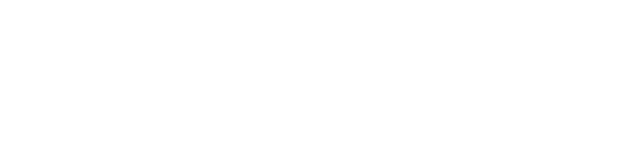
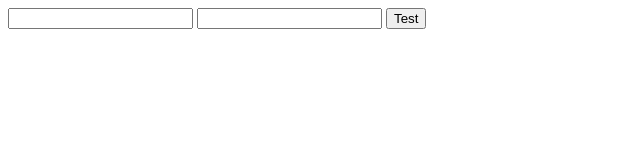
Before and after one commit to FissionFeline/email_webhooksender, a website: page test.html in a window 1280 px wide. Shown: the whole page, without its empty margins (0-640 px from the left). Drawn offline with Linux system fonts and the light colour scheme.

Commit message:
added the form lul

```diff
--- a/test.html
+++ b/test.html
@@ -7,7 +7,11 @@
 </head>
 
 <body>
-
+    <form method="post" action="127.0.0.1:2000/">
+        <input type="text" name="email">
+        <input type="text" name="item_id">
+        <button type="submit">Test</button>
+    </form>
 </body>
 
 </html>
```
